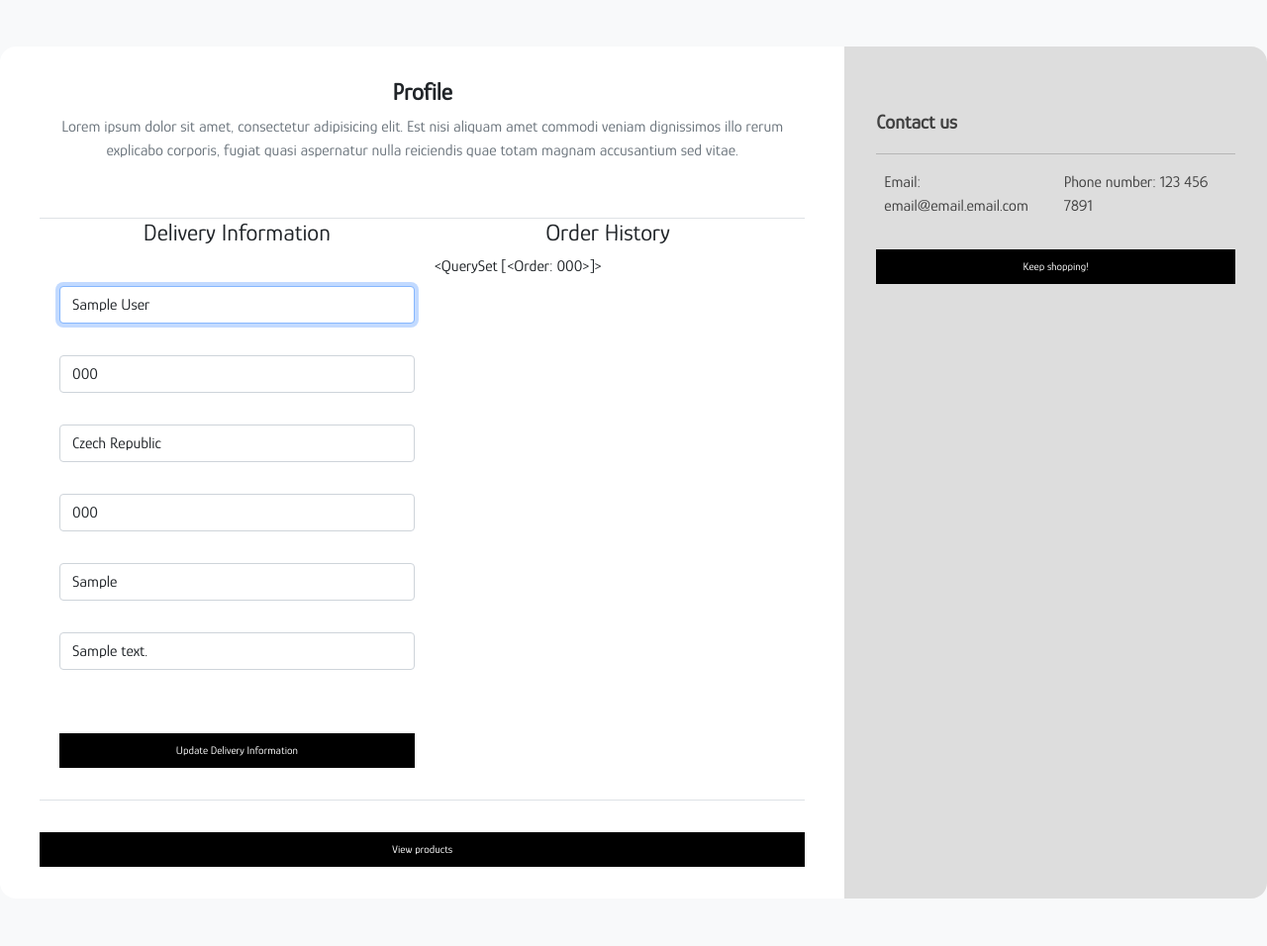
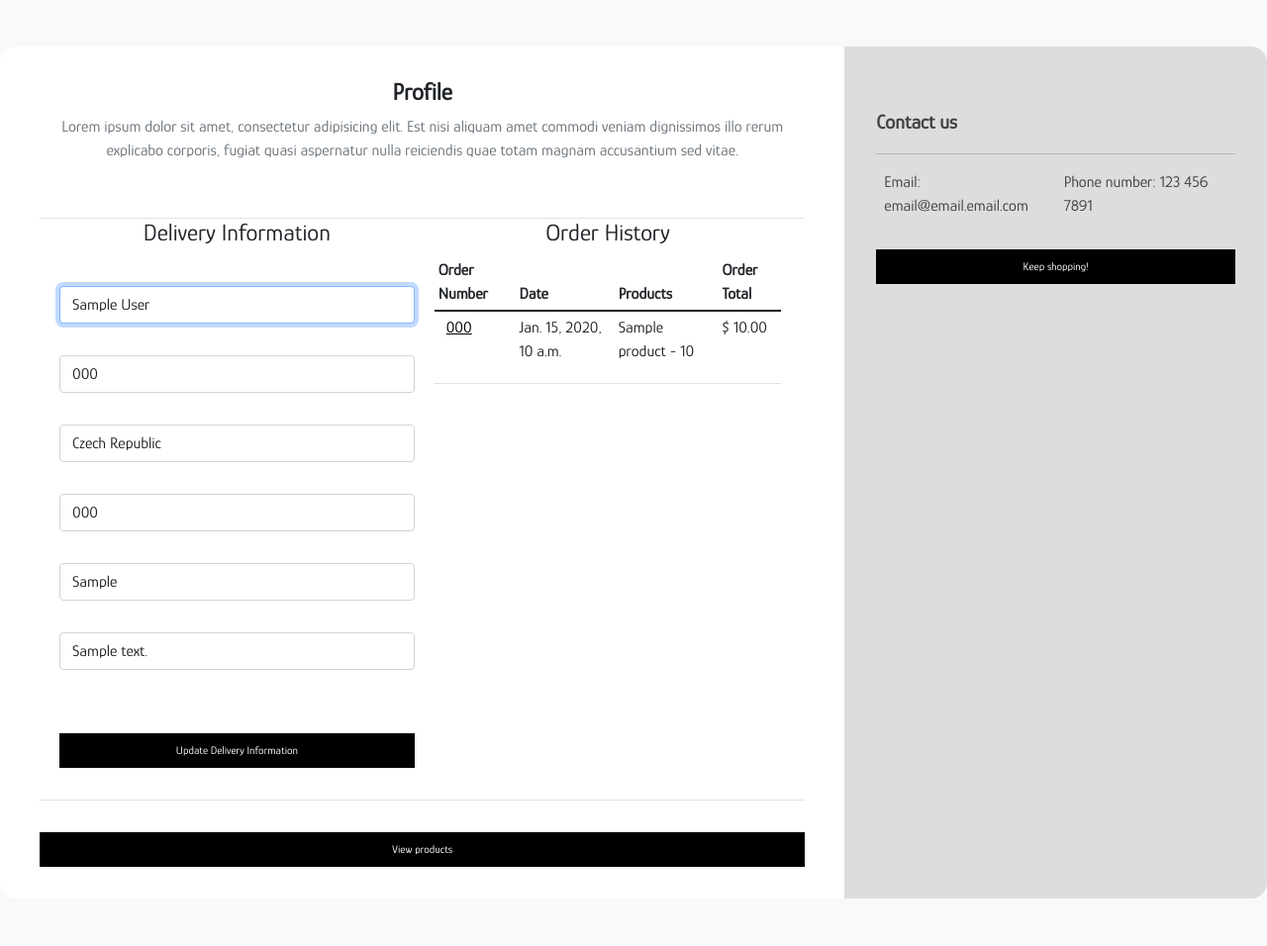
Before and after one commit to hddahdda/plant_ecommerce, a Django app: page /profile/ in a window 1280 px wide. Shown: the part 188-1144 px from the top of the page at 99% size. Run offline with Django 3.2, Linux system fonts and the light colour scheme; a user stored in the database is signed in; tables that the repository leaves empty hold one stand-in row (values such as "Sample post"); some libraries are stand-ins or nearby versions.

Commit message:
Added order history to profile page + prefilled data functionality to checkout view + ability to save user data when checking out

```diff
--- a/checkout/templates/checkout/checkout_success.html
+++ b/checkout/templates/checkout/checkout_success.html
@@ -73,9 +73,11 @@
             <div class="row">
                 <div class="col text-right">Email: email@email.email.com</div>
                 <div class="col text-right">Phone number: 123 456 7891 </div>
+            {% if from_profile %}
+              <a href="{% url 'profile' %}" class="btn">My Profile</a>
+            {% endif %}
             </div>
             <td colspan="5" class="pt-5 text-right">
-                <h4 class="mt-4"><strong>Grand Total: ${{ grand_total|floatformat:2 }}</strong></h4>
                 <a href="{% url 'products' %}" class="btn btn-outline-secondary">Keep shopping!</a>
             </div>
         </div>
--- a/profiles/templates/profiles/profile.html
+++ b/profiles/templates/profiles/profile.html
@@ -37,7 +37,38 @@
                 <h4 class="text-center">
                     Order History
                 </h4>
-                {{ orders }}
+                <div class="table-responsive">
+                    <table class="table table-sm">
+                        <thead>
+                            <tr>
+                                <th>Order Number</th>
+                                <th>Date</th>
+                                <th>Products</th>
+                                <th>Order Total</th>
+                            </tr>
+                        </thead>
+                        {% for order in orders %}
+                        <tr>
+                            <td>
+                                <a href="{% url 'order_history' order.order_number %}" title="{{ order.order_number }}">
+                                    {{ order.order_number|truncatechars:6 }}
+                                </a>
+                            </td>
+                            <td>{{ order.date }}</td>
+                            <td>
+                                <ul class="list-unstyled">
+                                    {% for item in order.lineitems.all %}
+                                         <li>
+                                             {{ item.product.name }} - {{ item.quantity }}
+                                         </li>
+                                    {% endfor %}
+                                </ul>
+                            </td>
+                            <td>$ {{ order.grand_total }}</td>
+                        </tr>
+                        {% endfor %}
+                    </table>
+                </div>
             </div>
             </div>
             </div>
--- a/profiles/urls.py
+++ b/profiles/urls.py
@@ -2,5 +2,6 @@ from django.urls import path
 from . import views
 
 urlpatterns = [
-    path('', views.profile, name='profile')
+    path('', views.profile, name='profile'),
+    path('order_history/<order_number>', views.order_history, name='order_history')
 ]
--- a/profiles/views.py
+++ b/profiles/views.py
@@ -3,6 +3,8 @@ from django.contrib import messages
 
 from .models import UserProfile
 from .forms import UserProfileForm
+
+from checkout.models import Order
 
 def profile(request):
     """
@@ -27,3 +29,15 @@ def profile(request):
     }
 
     return render(request, template, context)
+
+
+def order_history(request, order_number):
+    order = get_object_or_404(Order, order_number=order_number)
+
+    template = 'checkout/checkout_success.html'
+    context = {
+        'order': order,
+        'from_profile': True,
+    }
+
+    return render(request, template, context)
```
Also changed, not shown: checkout/views.py (+36 -1 lines).
